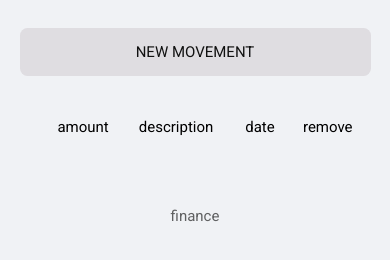
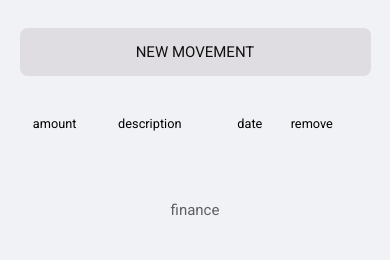
Before and after one commit to rvmagrini/finance, a plain HTML site: page index.html in a window 390 px wide. Shown: the part 574-834 px from the top of the page. Drawn offline with Linux system fonts and the light colour scheme.

Commit message:
movs table responsiveness improvement

```diff
--- a/script.js
+++ b/script.js
@@ -86,7 +86,7 @@ const DOM = {
     )}</td>
         <td class="description">${movement.description}</td>
         <td class="date">${movement.date}</td>
-        <td>
+        <td class="icon">
             <img class="delete" onclick="Movements.remove(${index})" src="img/delete.svg" alt="Delete Movement" />
         </td>
         `;
--- a/style.css
+++ b/style.css
@@ -270,3 +270,14 @@ footer {
     gap: 1rem;
   }
 }
+
+@media (max-width: 430px) {
+  .data-table {
+    font-size: 85%;
+  }
+
+  table td,
+  table th {
+    padding: 0.2rem;
+  }
+}
```
